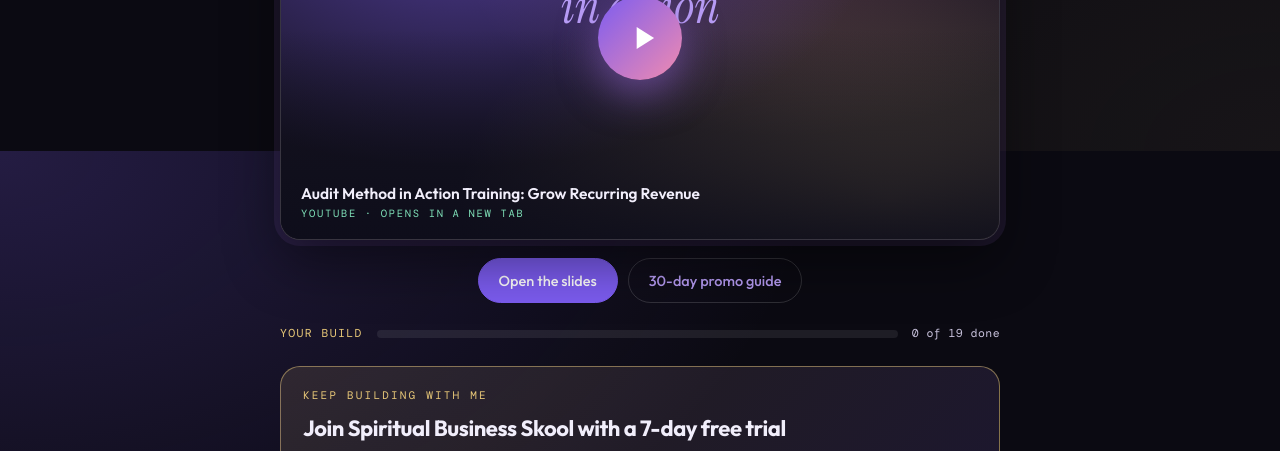
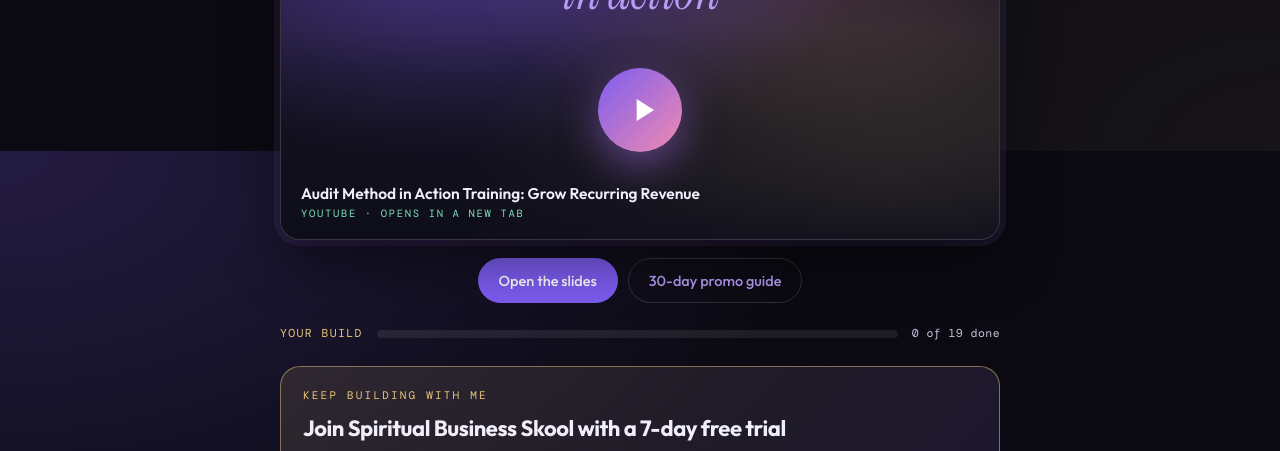
Before and after one commit to aefieldi/oracleauditworkbook, a plain HTML site: page index.html in a window 1280 px wide. Shown: the part 649-1100 px from the top of the page. Drawn offline with nearby package versions, Linux system fonts and the light colour scheme.

Commit message:
Play button below the poster text
Co-Authored-By: Claude Fable 5.1 <noreply@anthropic.com>

```diff
--- a/index.html
+++ b/index.html
@@ -241,7 +241,8 @@ ul.ck input:checked+label b{color:var(--muted);text-decoration:line-through;text
 .join .jrow .btn{border-bottom:0}
 .join .jrow small{font-family:var(--mono);font-size:11px;letter-spacing:.1em;text-transform:uppercase;color:var(--mint)}
 .foot .join{margin:0 auto 26px;text-align:left}
-.vid .poster{position:absolute;inset:0;display:flex;flex-direction:column;align-items:center;justify-content:flex-start;gap:4px;text-align:center;padding:9% 24px 0;background:radial-gradient(ellipse at 25% 20%,rgba(124,92,240,.55),transparent 55%),radial-gradient(ellipse at 85% 90%,rgba(232,200,120,.28),transparent 50%),radial-gradient(ellipse at 70% 30%,rgba(240,139,176,.18),transparent 45%),#15121f}
+.vid .poster{position:absolute;inset:0;display:flex;flex-direction:column;align-items:center;justify-content:flex-start;gap:4px;text-align:center;padding:7% 24px 0;background:radial-gradient(ellipse at 25% 20%,rgba(124,92,240,.55),transparent 55%),radial-gradient(ellipse at 85% 90%,rgba(232,200,120,.28),transparent 50%),radial-gradient(ellipse at 70% 30%,rgba(240,139,176,.18),transparent 45%),#15121f}
+.vid:has(.poster) .vid-play{top:68%}
 .vid .poster small{font-family:var(--mono);font-size:11px;letter-spacing:.24em;text-transform:uppercase;color:var(--mint);margin-bottom:8px}
 .vid .poster b{font-size:clamp(28px,5.5vw,48px);font-weight:700;color:var(--txt);letter-spacing:-.025em;line-height:1}
 .vid .poster i{font-family:var(--serif);font-style:italic;color:var(--lav);font-size:clamp(28px,5.5vw,48px);line-height:1.05}
```
